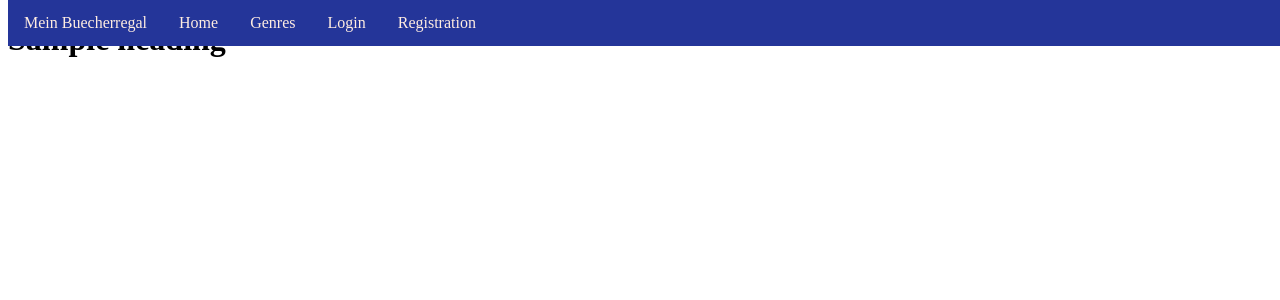
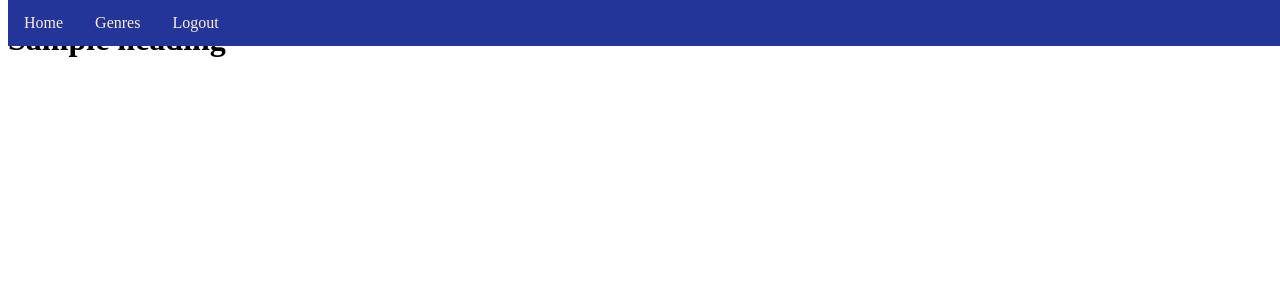
Before and after one commit to Satbirajah/meinBuecherregal, a PHP site: template view/header.php in a window 1280 px wide. Shown: the top 300 px of the page. Run offline with PHP 8.4, Linux system fonts and the light colour scheme; the visitor is signed in with stand-in values (Sample User, id 1); the template is opened without the code that fills it: most values are stand-ins (such as "Sample title", 1, 10 or a date in 2020).

Commit message:
Überarbeitung Navigation

```diff
--- a/config.example.php
+++ b/config.example.php
@@ -22,7 +22,7 @@ return array(
     'database' => array(
         'host'     => 'localhost',
         'username' => 'root',
-        'password' => 'Welcome$16',
+        'password' => '',
         'database' => 'meinbuecherregal',
     ),
 
--- a/public/index.php
+++ b/public/index.php
@@ -14,6 +14,6 @@ require_once '../lib/formbuilder/FormBuilder.php';
 require_once '../lib/View.php';
 
 session_start();
-
+$_SESSION['uid']=NULL;
 $dispatcher = new Dispatcher();
 $dispatcher->dispatch();
--- a/view/header.php
+++ b/view/header.php
@@ -25,11 +25,17 @@
 
         <div id="navbar" class="collapse navbar-collapse">
           <ul class="nav">
-          	<li><a class="navbar-brand" href="/">Mein Buecherregal</a></li>
-            <li><a href="/">Home</a></li>
-            <li><a href="/">Genres</a></li>
-            <li><a href="/user">Login</a></li>
-            <li><a href="/user/create">Registration</a></li>
+              <?php if(strlen($_SESSION['uid'])>0): ?>
+                  <li><a href="/">Home</a></li>
+                  <li><a href="/genre/index">Genres</a></li>
+                  <li><a href="/user">Logout</a></li>
+              <?php else: ?>
+            	<li><a class="navbar-brand" href="/">Mein Buecherregal</a></li>
+                <li><a href="/">Home</a></li>
+                <li><a href="/genre/index">Genres</a></li>
+                <li><a href="/Login/login">Login</a></li>
+                <li><a href="/registration/registration">Registration</a></li>
+              <?php endif ?>
           </ul>
         </div><!--/.nav-collapse -->
       </div>
```
